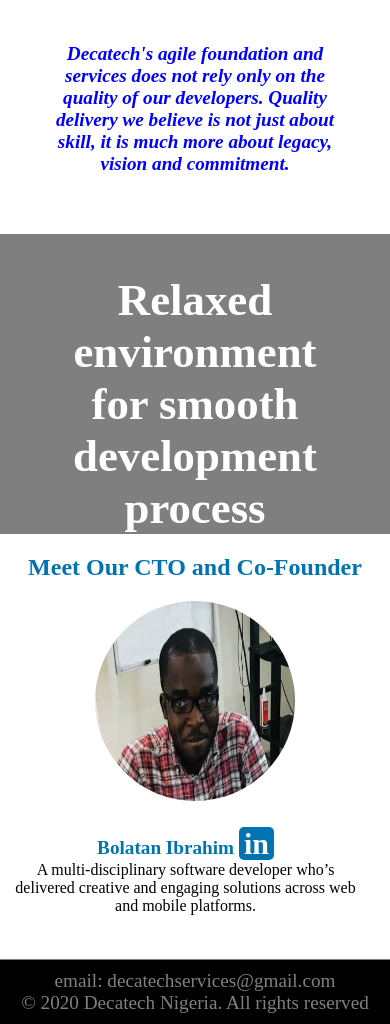
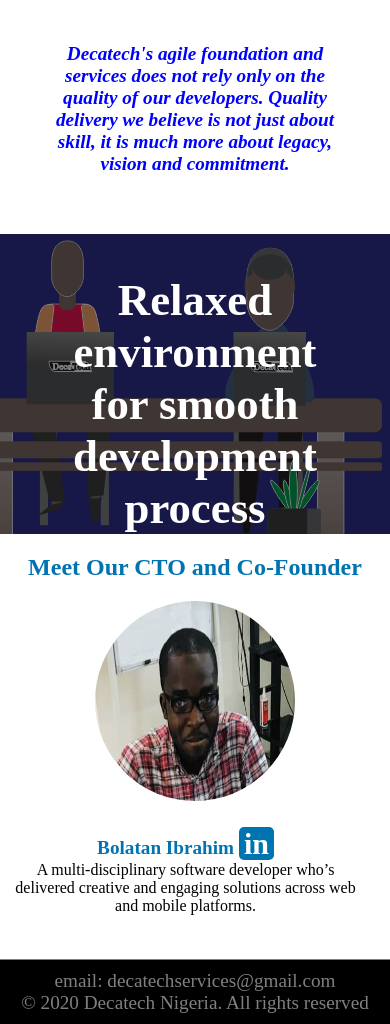
Before and after one commit to orlhatundji/decatechonline, a plain HTML site: page index.html in a window 390 px wide. Shown: the part 840-1864 px from the top of the page. Drawn offline with Linux system fonts and the light colour scheme; the site is published under a folder, as on GitHub Pages, so addresses that start at the root find nothing.

Commit message:
Update main-style-mobile.css

```diff
--- a/css/main-style-mobile.css
+++ b/css/main-style-mobile.css
@@ -93,7 +93,7 @@
 
 .dev-env{
     height: 300px;
-    background-image: url("/images/decatech-art-blue.png");
+    background-image: url("../images/decatech-art-blue.png");
     /* background-size: ; */
     background-repeat: no-repeat;
     background-position: right;
```
